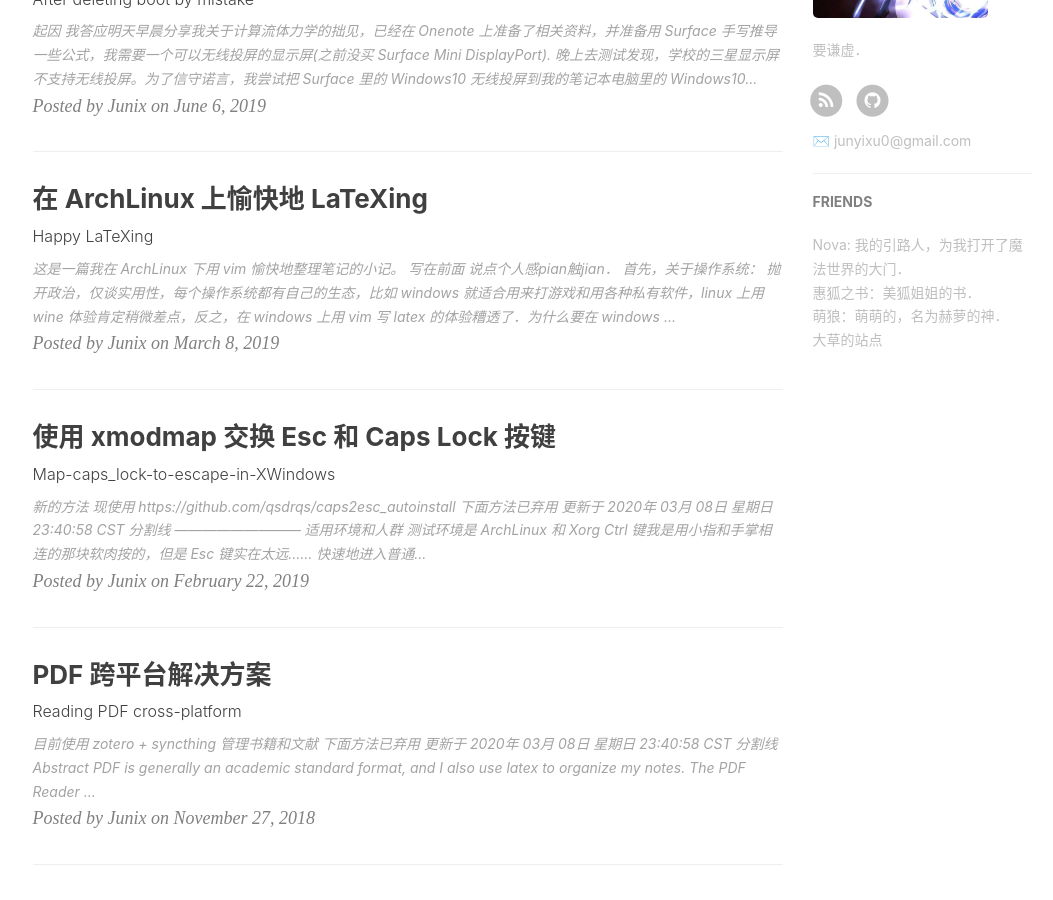
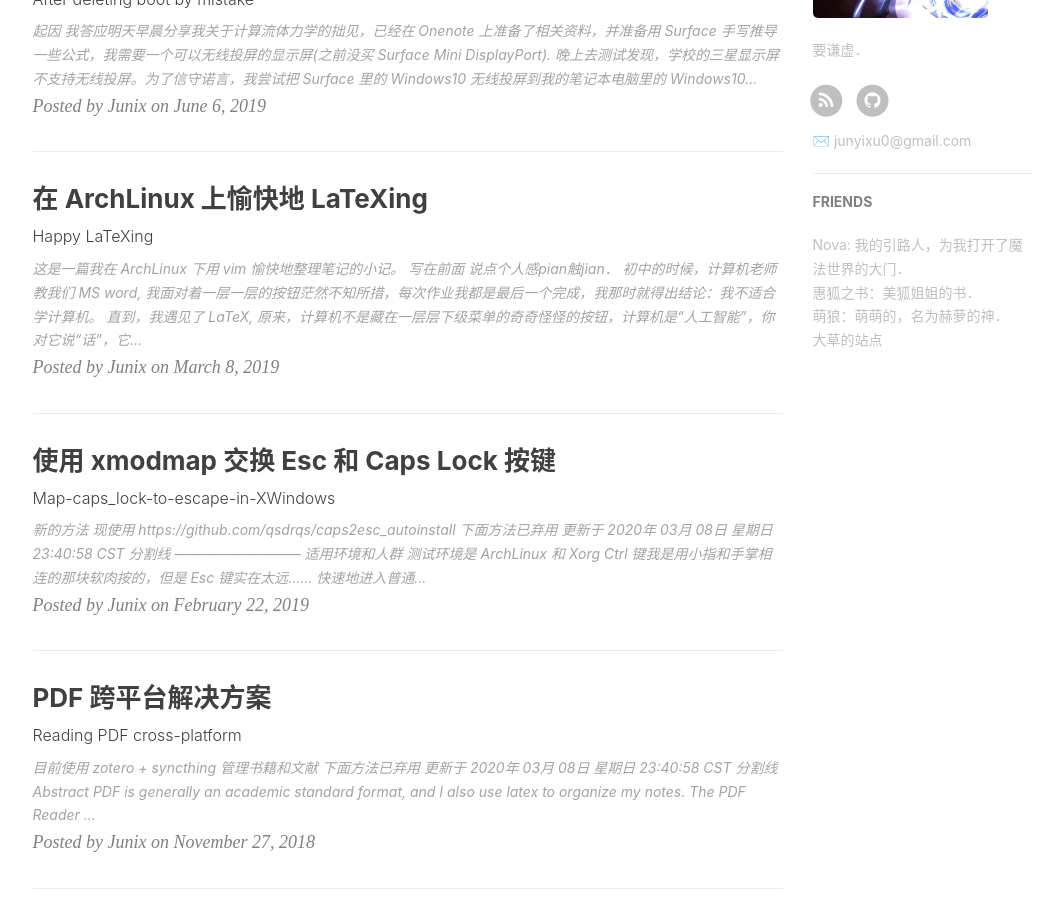
Before and after one commit to junyixu/junyixu.github.io, a Jekyll site: the page built from index.html, in a window 1280 px wide and 900 px high, scrolled down 820 px. Shown: the whole window, without its empty margins (135-1188 px from the left). Built offline with Jekyll 4.4.1, drawn with Linux system fonts in a browser that asks for light colours; nearby versions of some CDN libraries; the list of posts is cut into pages by our own code; comment, search, counter and statistics services are not loaded.

Commit message:
about windows

````diff
--- a/_posts/2019-03-08-Happy-LaTeXing.md
+++ b/_posts/2019-03-08-Happy-LaTeXing.md
@@ -21,13 +21,19 @@
 
 说点个人感~~pian~~触~~jian~~．
 
-### 首先，关于操作系统：
+初中的时候，计算机老师教我们 MS word, 我面对着一层一层的按钮茫然不知所措，每次作业我都是最后一个完成，我那时就得出结论：我不适合学计算机。
 
-抛开政治，仅谈实用性，每个操作系统都有自己的生态，比如 windows 就适合用来打游戏和用各种私有软件，linux 上用 wine 体验肯定稍微差点，反之，在 windows 上用 vim 写 latex 的体验糟透了．为什么要在 windows 上用 vim ? 何必带着脚镣跳舞？
+直到，我遇见了 LaTeX, 原来，计算机不是藏在一层层下级菜单的奇奇怪怪的按钮，计算机是“人工智能”，你对它说“话”，它就会帮你干活。当我觉得这已经很符合我的思维习惯的时候，我发现了 fuzzy find; 当我已经不再希求世界上有更好用的东西的时候，我在 vim 上用起了正则表达式。原来，我是擅长让计算机听我话的，只是不擅长让 windows 听我话而已。稍微学点“额外的”东西，就会发现计算机如此 powerful.
 
-### 其次，关于 latex 本身
+### 关于操作系统：
 
-latex 适合“输出”，比如说写实验报告
+抛开政治，仅谈实用性，每个操作系统都有自己的生态，比如 windows 就适合用来打游戏和用各种私有软件，反之，在 windows 上用 vim 写 latex 的体验糟透了，没有 GNU 的好用的工具，配置环境超级麻烦，为什么要在 windows 上用 vim ? 何必带着脚镣跳舞？
+
+### 关于 latex 本身
+
+此处说的是 LaTeX 而不是 TeX, TeX 和 MS word 是不可以比较的。
+
+latex 很适合“输出”，比如说写实验报告
 （手动滑稽）
 ```
 cp 实验报告1 实验报告2
````
Also changed, not shown: other parts of _posts/2019-03-08-Happy-LaTeXing.md (+1 -1 lines).
